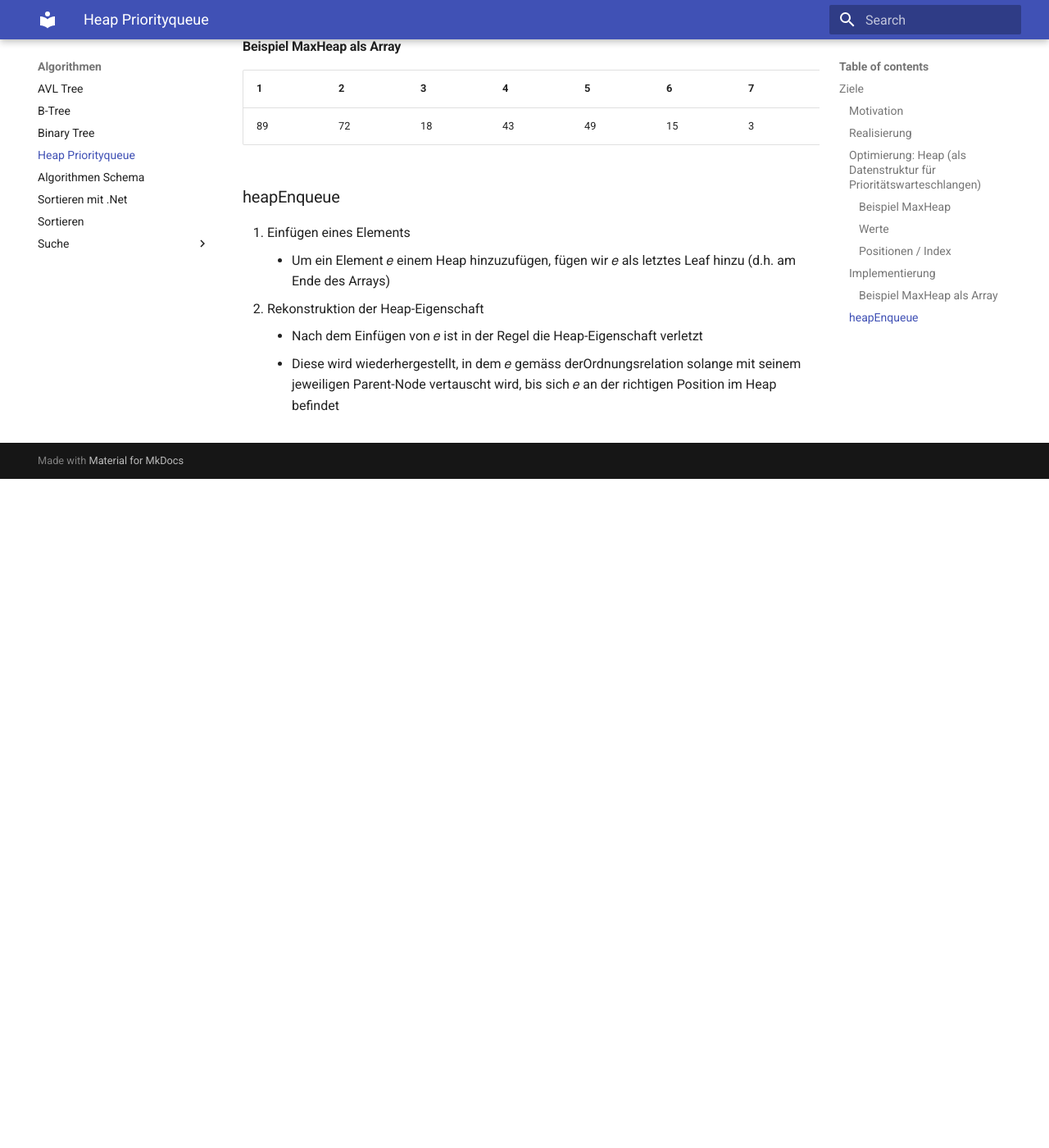
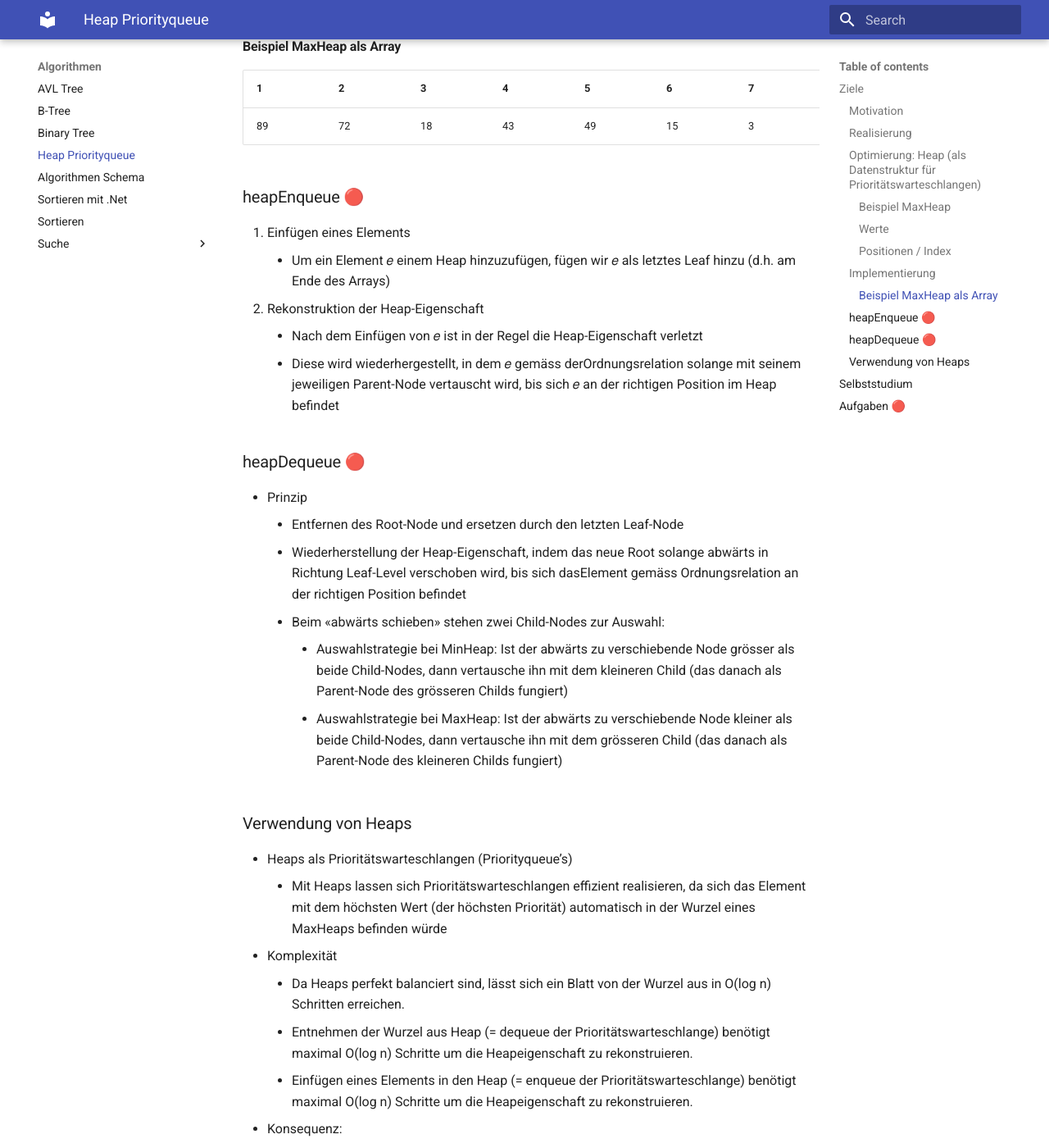
Before and after one commit to tsolenthaler/zbwAlgDs, an MkDocs documentation site: the page built from docs/algorithmen/heap-Priorityqueue.md, in a window 1280 px wide and 1400 px high, scrolled down 3472 px. Shown: the whole window at 82% size. Built offline with MkDocs 1.6.1 and Material for MkDocs 9.7.7, drawn with Linux system fonts in a browser that asks for light colours; before the commit the page ends 4056 px from its top, so only the background shows below that; some of the changed text lies outside the part shown.

Commit message:
Enhance heap priority queue documentation with heapDequeue details, usage of heaps, and complexity analysis

```diff
--- a/docs/algorithmen/heap-Priorityqueue.md
+++ b/docs/algorithmen/heap-Priorityqueue.md
@@ -98,10 +98,48 @@ flowchart TD
 | ------- | -----   | ---  | ----- | ----- | ----  | ---- | ---- |
 | 89        | 72      | 18      | 43      | 49      | 15       | 3     | 39     |
 
-### heapEnqueue
+### heapEnqueue 🔴
 
 1. Einfügen eines Elements
     * Um ein Element 𝑒 einem Heap hinzuzufügen, fügen wir 𝑒 als letztes Leaf hinzu (d.h. am Ende des Arrays)
 2. Rekonstruktion der Heap-Eigenschaft
     * Nach dem Einfügen von 𝑒 ist in der Regel die Heap-Eigenschaft verletzt
     * Diese wird wiederhergestellt, in dem 𝑒 gemäss derOrdnungsrelation solange mit seinem jeweiligen Parent-Node vertauscht wird, bis sich 𝑒 an der richtigen Position im Heap befindet
+
+### heapDequeue 🔴
+
+* Prinzip
+    * Entfernen des Root-Node und ersetzen durch den letzten Leaf-Node
+    * Wiederherstellung der Heap-Eigenschaft, indem das neue Root solange abwärts in Richtung Leaf-Level verschoben wird, bis sich dasElement gemäss Ordnungsrelation an der richtigen Position befindet
+    * Beim «abwärts schieben» stehen zwei Child-Nodes zur Auswahl:
+        * Auswahlstrategie bei MinHeap:
+        Ist der abwärts zu verschiebende Node grösser als beide Child-Nodes, dann vertausche ihn mit dem kleineren Child (das danach als Parent-Node des grösseren Childs fungiert)
+        * Auswahlstrategie bei MaxHeap:
+        Ist der abwärts zu verschiebende Node kleiner als beide Child-Nodes, dann vertausche ihn mit dem grösseren Child (das danach als Parent-Node des kleineren Childs fungiert)
+
+### Verwendung von Heaps
+
+* Heaps als Prioritätswarteschlangen (Priorityqueue’s)
+    * Mit Heaps lassen sich Prioritätswarteschlangen effizient realisieren, da sich das Element mit dem höchsten Wert (der höchsten Priorität) automatisch in der Wurzel eines MaxHeaps befinden würde
+* Komplexität
+    * Da Heaps perfekt balanciert sind, lässt sich ein Blatt von der Wurzel aus in O(log n) Schritten erreichen.
+    * Entnehmen der Wurzel aus Heap (= dequeue der Prioritätswarteschlange) benötigt maximal O(log n) Schritte um die Heapeigenschaft zu rekonstruieren.
+    * Einfügen eines Elements in den Heap (= enqueue der Prioritätswarteschlange) benötigt maximal O(log n) Schritte um die Heapeigenschaft zu rekonstruieren.
+* Konsequenz:
+    * Die zwei wesentlichen Operationen der Prioritätswarteschlange laufen in O(log n)
+
+
+* Heaps sind geeignet
+    * für das schnelle Auffinden in O(1) des Minimums (MinHeap) oder Maximums (MaxHeap)
+    * für das schnelle Entnehmen der Wurzel und das schnelle Einfügen eines neuen Knotens in den Heap, da beide Operationen in O(log n) laufen (Worst Case)
+* Heaps sind nicht geeignet
+    * für das Auffinden beliebiger Elemente im Baum, da Komplexität O(n)
+* Heapsort (wird bei den Sortieralgorithmen behandelt)
+
+## Selbststudium
+* Heap
+    * https://en.wikipedia.org/wiki/Heap_(data_structure)
+* Priorityqueue
+    * https://en.wikipedia.org/wiki/Priority_queue
+
+## Aufgaben 🔴
```
